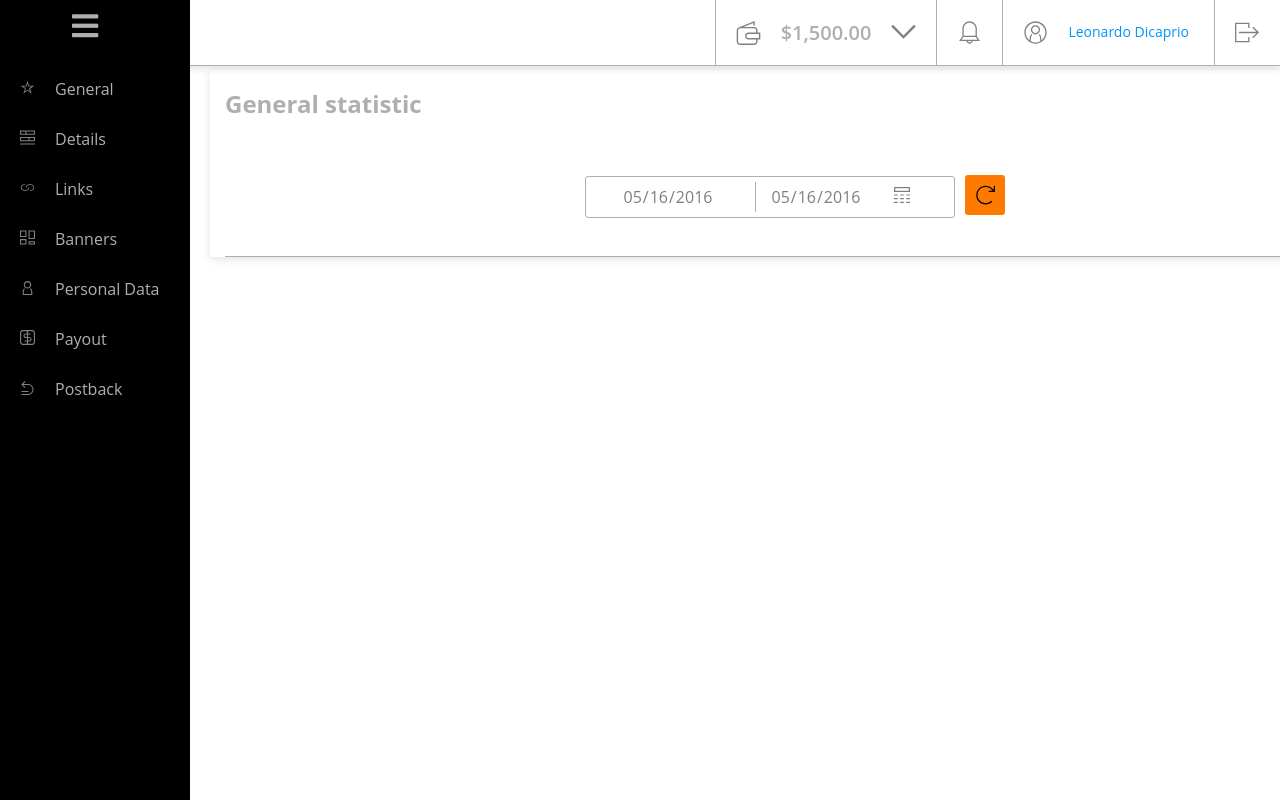
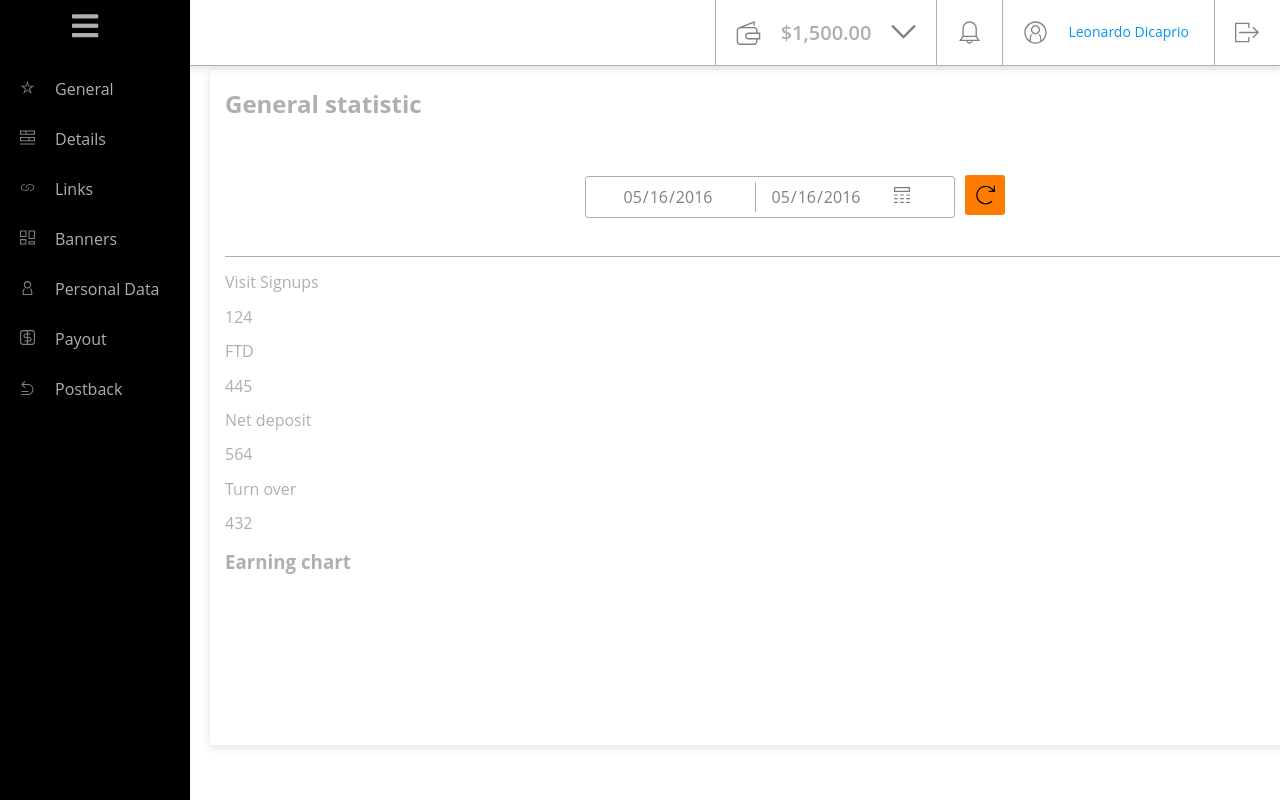
Before and after one commit to Biedrzyk/Solo, a website: page src/index.html in a window 1280 px wide. Shown: the top 800 px of the page. Drawn offline with nearby package versions, Linux system fonts and the light colour scheme; files that its build step writes are made by us from their sources.

Commit message:
Add new file - table.scss

```diff
--- a/src/index.html
+++ b/src/index.html
@@ -93,9 +93,36 @@
             </div>
           </form>
         </div>
-      </div>
-      <div class="big-data">
-
+        <div class="big-data">
+          <div class="table-row-wrapper">
+            <div class="column">
+              <div class="table-row">
+                <p>Visit Signups</p>
+                <p class="number">124</p>
+              </div>
+              <div class="table-row">
+                <p>FTD</p>
+                <p class="number">445</p>
+              </div>
+            </div>
+            <div class="column">
+              <div class="table-row">
+                <p>Net deposit</p>
+                <p class="number">564</p>
+              </div>
+              <div class="table-row">
+                <p>Turn over</p>
+                <p class="number">432</p>
+              </div>
+            </div>
+          </div>
+          <div class="chart-wrapper">
+            <div class="chart-title">
+              <h3>Earning chart</h3>
+            </div>
+            <canvas id="myChart"></canvas>
+          </div>
+        </div>
       </div>
     </div>
 </body>
```
Also changed, not shown: src/sass/components/_table.scss (added).
